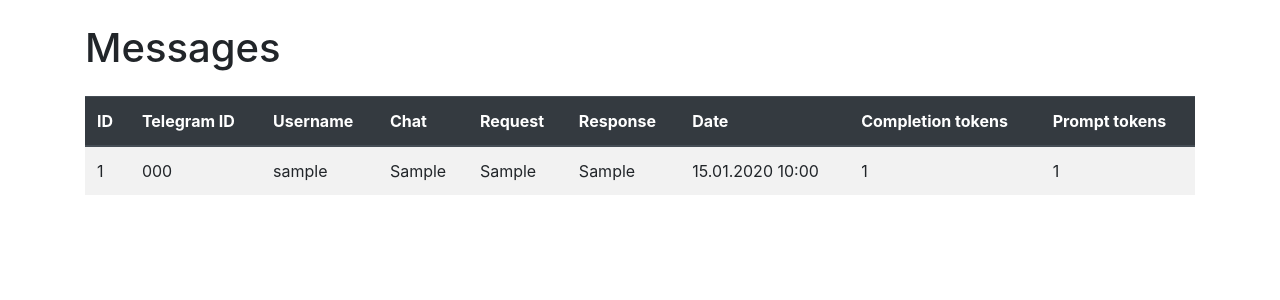
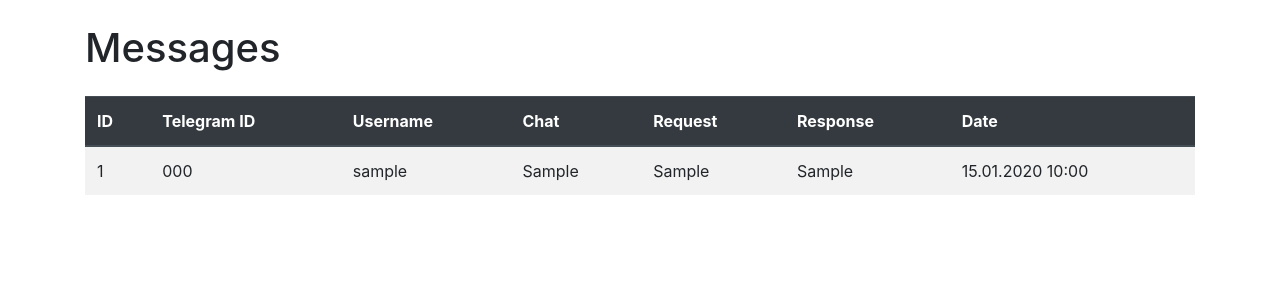
Before and after one commit to ivnvxd/fluent-mind-bot, a Django app: page /chats/messages/ in a window 1280 px wide. Shown: the top 300 px of the page. Run offline with Django 4.2, Linux system fonts and the light colour scheme; tables that the repository leaves empty hold one stand-in row (values such as "Sample post"); parts of the project's set-up code (start-up, migrations or seed data) failed here and were passed over; some libraries are stand-ins or nearby versions.

Commit message:
remove tokens from the shown messages

```diff
--- a/templates/messages.html
+++ b/templates/messages.html
@@ -19,8 +19,6 @@
                 <th>Request</th>
                 <th>Response</th>
                 <th>Date</th>
-                <th>Completion tokens</th>
-                <th>Prompt tokens</th>
             </tr>
         </thead>
 
@@ -35,8 +33,6 @@
                         <td>{{ text.request }}</td>
                         <td>{{ text.response }}</td>
                         <td>{{ text.date|date:"d.m.Y H:i" }}</td>
-                        <td>{{ text.completion_tokens }}</td>
-                        <td>{{ text.prompt_tokens }}</td>
                     </tr>
                 {% endfor %}
             {% endif %}
```
